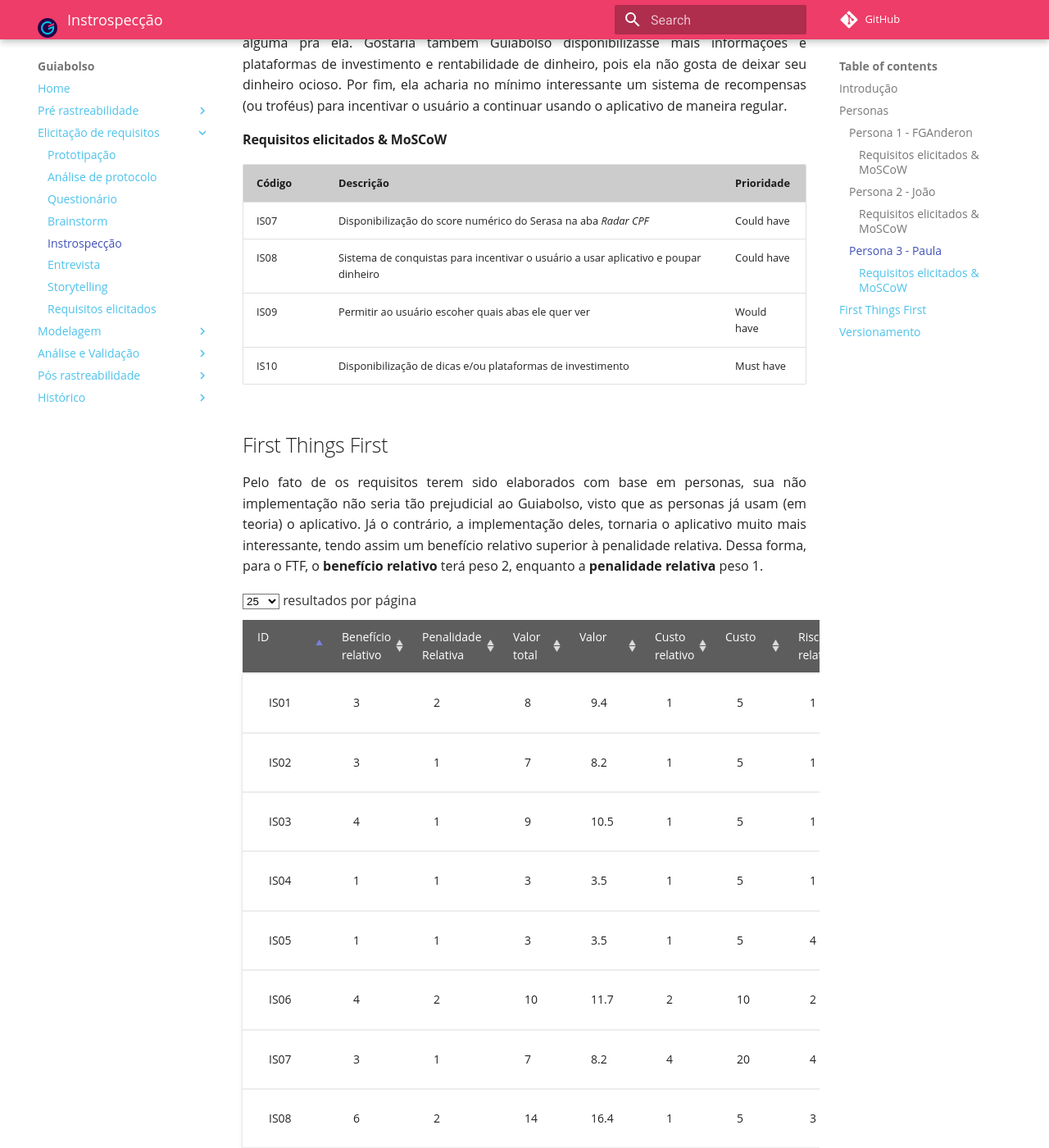
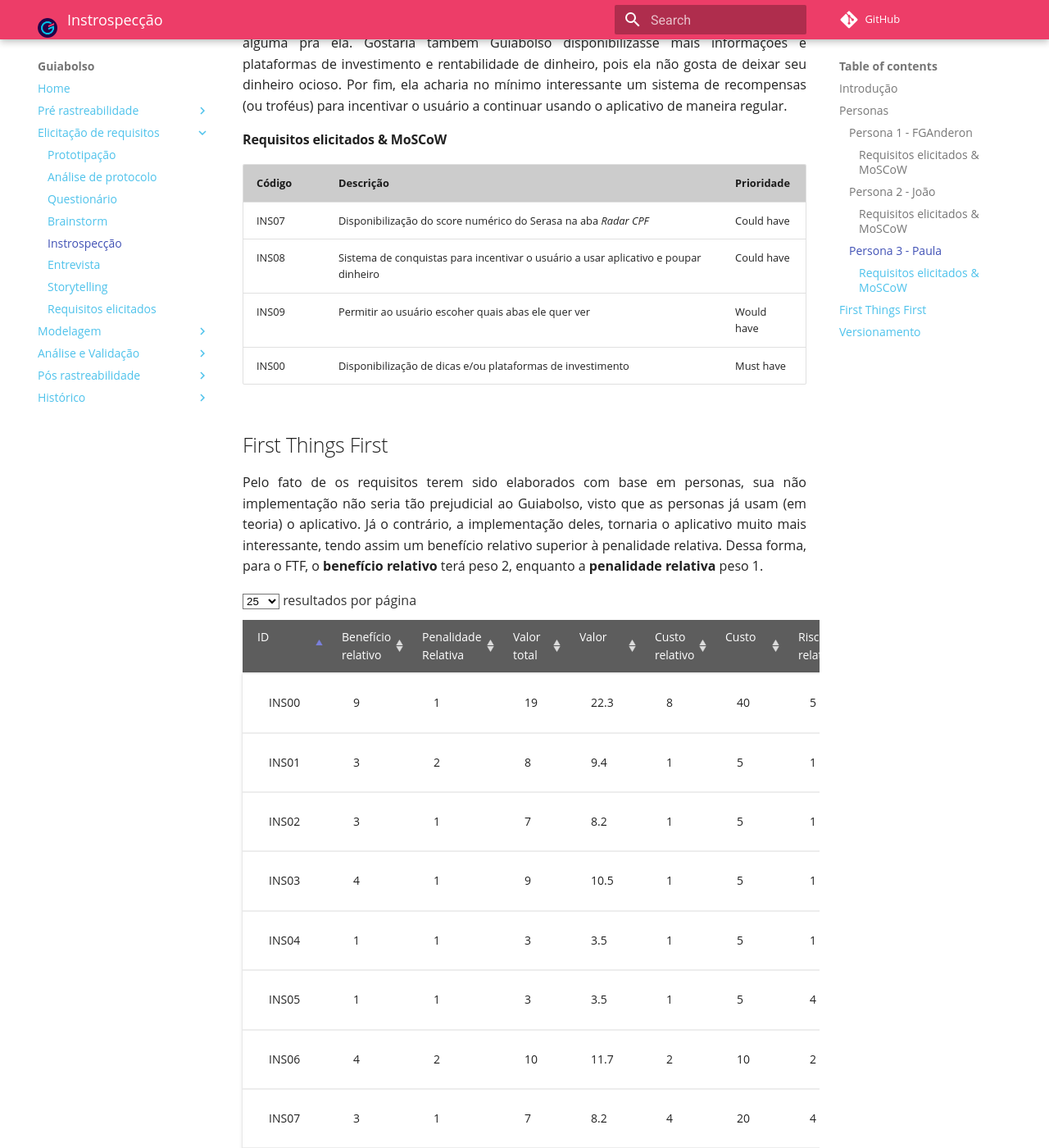
Before and after one commit to fga-disciplinas/2019.1-Guia-Bolso, an MkDocs documentation site: the page built from docs/elicitacao-de-requisitos/introspeccao.md, in a window 1280 px wide and 1400 px high, scrolled down 3410 px. Shown: the whole window at 82% size. Built offline with MkDocs 1.6.1 and Material for MkDocs 9.7.7, drawn with Linux system fonts in a browser that asks for light colours; comment, search, counter and statistics services are not loaded; old or Windows-style settings are respelled for this version of MkDocs; some of the changed text lies outside the part shown.

Commit message:
Correção de id

```diff
--- a/docs/elicitacao-de-requisitos/introspeccao.md
+++ b/docs/elicitacao-de-requisitos/introspeccao.md
@@ -28,10 +28,10 @@ __O que ele acha que poderia mudar:__ FGAnderson gostaria de poder organizar mel
 
 | Código | Descrição | Prioridade |
 |--|--|--|
-| IS01 |  Mais opções de visualização nos gráficos de rendas e gastos | Could have |
-| IS02 |  Possibilidade de remover os cards da aba _Guia_. | Should have |
-| IS03 |  Adição de guias de categorização na aba _Guia_. | Should have |
-| IS04 |  Permitir a alteração da ordem de exibição dos cards na aba _Guia_. | Should have |
+| INS01 |  Mais opções de visualização nos gráficos de rendas e gastos | Could have |
+| INS02 |  Possibilidade de remover os cards da aba _Guia_. | Should have |
+| INS03 |  Adição de guias de categorização na aba _Guia_. | Should have |
+| INS04 |  Permitir a alteração da ordem de exibição dos cards na aba _Guia_. | Should have |
 
 ___
 
@@ -55,8 +55,8 @@ __O que ele acha que poderia mudar:__ João gostaria de poder se cadastrar usand
 
 | Código | Descrição | Prioridade |
 |--|--|--|
-| IS05 |  Sistema de login que funcione com o leitor de digitais dos mais diversos dispositivos | Would have |
-| IS06 |  Permitir a criação de novas contas a partir das redes sociais do usuário | Could have |
+| INS05 |  Sistema de login que funcione com o leitor de digitais dos mais diversos dispositivos | Would have |
+| INS06 |  Permitir a criação de novas contas a partir das redes sociais do usuário | Could have |
 
 ___
 
@@ -80,10 +80,10 @@ __O que ela acha que poderia mudar:__ Paula gostaria que o app exibisse o score
 
 | Código | Descrição | Prioridade |
 |--|--|--|
-| IS07 |  Disponibilização do score numérico do Serasa na aba _Radar CPF_ | Could have |
-| IS08 |  Sistema de conquistas para incentivar o usuário a usar aplicativo e poupar dinheiro | Could have |
-| IS09 |  Permitir ao usuário escoher quais abas ele quer ver | Would have |
-| IS10 |  Disponibilização de dicas e/ou plataformas de investimento | Must have |
+| INS07 |  Disponibilização do score numérico do Serasa na aba _Radar CPF_ | Could have |
+| INS08 |  Sistema de conquistas para incentivar o usuário a usar aplicativo e poupar dinheiro | Could have |
+| INS09 |  Permitir ao usuário escoher quais abas ele quer ver | Would have |
+| INS00 |  Disponibilização de dicas e/ou plataformas de investimento | Must have |
 
 ## First Things First
 
@@ -92,16 +92,16 @@ Pelo fato de os requisitos terem sido elaborados com base em personas, sua não
 <div class="datatable"></div>
 | ID | Benefício relativo | Penalidade Relativa | Valor total | Valor  | Custo relativo | Custo | Risco relativo | Risco % | Prioridade |
 |--|--|--|--|--|--|--|--|--|--|
-| IS01 | 3 | 2 | 8 | 9.4 | 1 | 5 | 1 | 4.3 | 0.773 |
-| IS02 | 3 | 1 | 7 | 8.2 | 1 | 5 | 1 | 4.3 | 0.674 |
-| IS03 | 4 | 1 | 9 | 10.5 | 1 | 5 | 1 | 4.3 | 0.864 |
-| IS04 | 1 | 1 | 3 | 3.5 | 1 | 5 | 1 | 4.3 | 0.288 |
-| IS05 | 1 | 1 | 3 | 3.5 | 1 | 5 | 4 | 17.3 | 0.187 |
-| IS06 | 4 | 2 | 10 | 11.7 | 2 | 10 | 2 | 8.6 | 0.481 |
-| IS07 | 3 | 1 | 7 | 8.2 | 4 | 20 | 4 | 17.3 | 0.168 |
-| IS08 | 6 | 2 | 14 | 16.4 | 1 | 5 | 3 | 13 | 0.993 |
-| IS09 | 2 | 1 | 5 | 5.8 | 1 | 5 | 1 | 4.3 | 0.477 |
-| IS10 | 9 | 1 | 19 | 22.3 | 8 | 40 | 5 | 21.7 | 0.245 |
+| INS01 | 3 | 2 | 8 | 9.4 | 1 | 5 | 1 | 4.3 | 0.773 |
+| INS02 | 3 | 1 | 7 | 8.2 | 1 | 5 | 1 | 4.3 | 0.674 |
+| INS03 | 4 | 1 | 9 | 10.5 | 1 | 5 | 1 | 4.3 | 0.864 |
+| INS04 | 1 | 1 | 3 | 3.5 | 1 | 5 | 1 | 4.3 | 0.288 |
+| INS05 | 1 | 1 | 3 | 3.5 | 1 | 5 | 4 | 17.3 | 0.187 |
+| INS06 | 4 | 2 | 10 | 11.7 | 2 | 10 | 2 | 8.6 | 0.481 |
+| INS07 | 3 | 1 | 7 | 8.2 | 4 | 20 | 4 | 17.3 | 0.168 |
+| INS08 | 6 | 2 | 14 | 16.4 | 1 | 5 | 3 | 13 | 0.993 |
+| INS09 | 2 | 1 | 5 | 5.8 | 1 | 5 | 1 | 4.3 | 0.477 |
+| INS00 | 9 | 1 | 19 | 22.3 | 8 | 40 | 5 | 21.7 | 0.245 |
 | Totais | 36 | 13 | 85 | 100 | 20 | 100 | 23 | 100 |  |
 
 ## Versionamento
```
Also changed, not shown: docs/pos-rastreabilidade/backward.md (+2 -2 lines).
